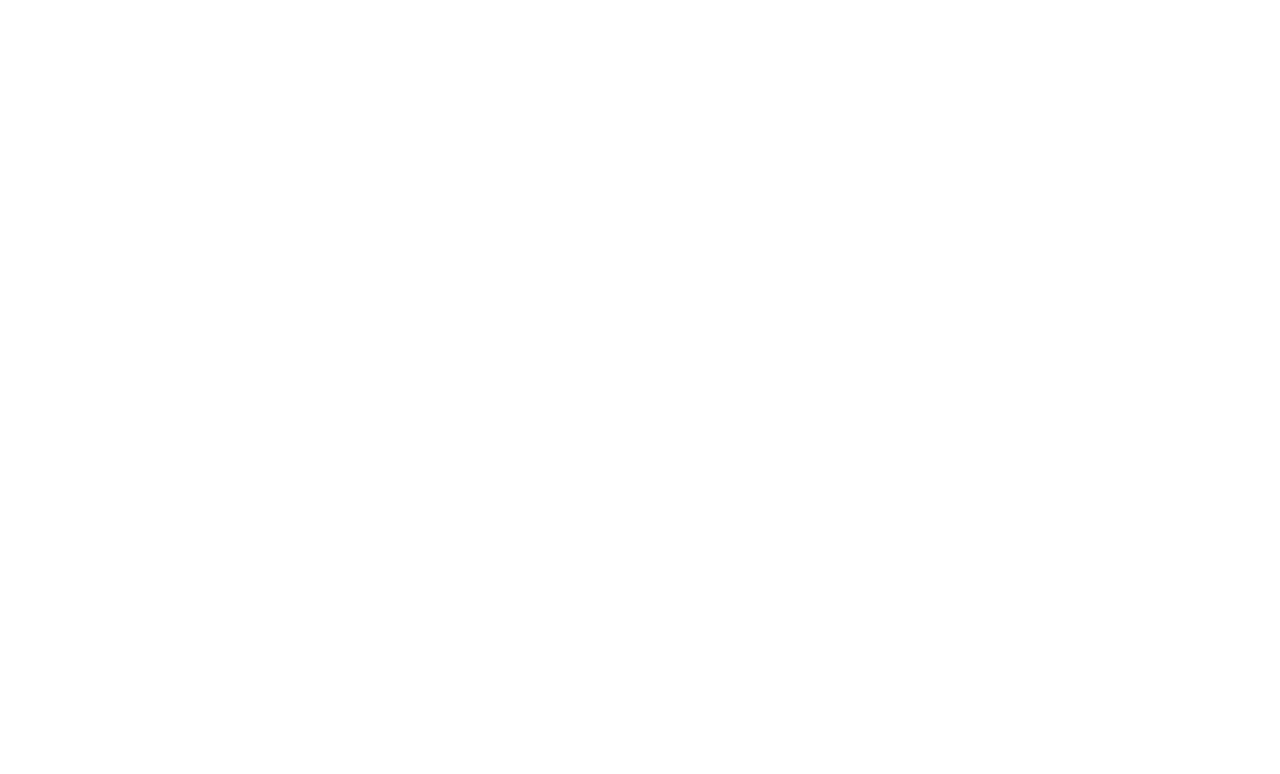
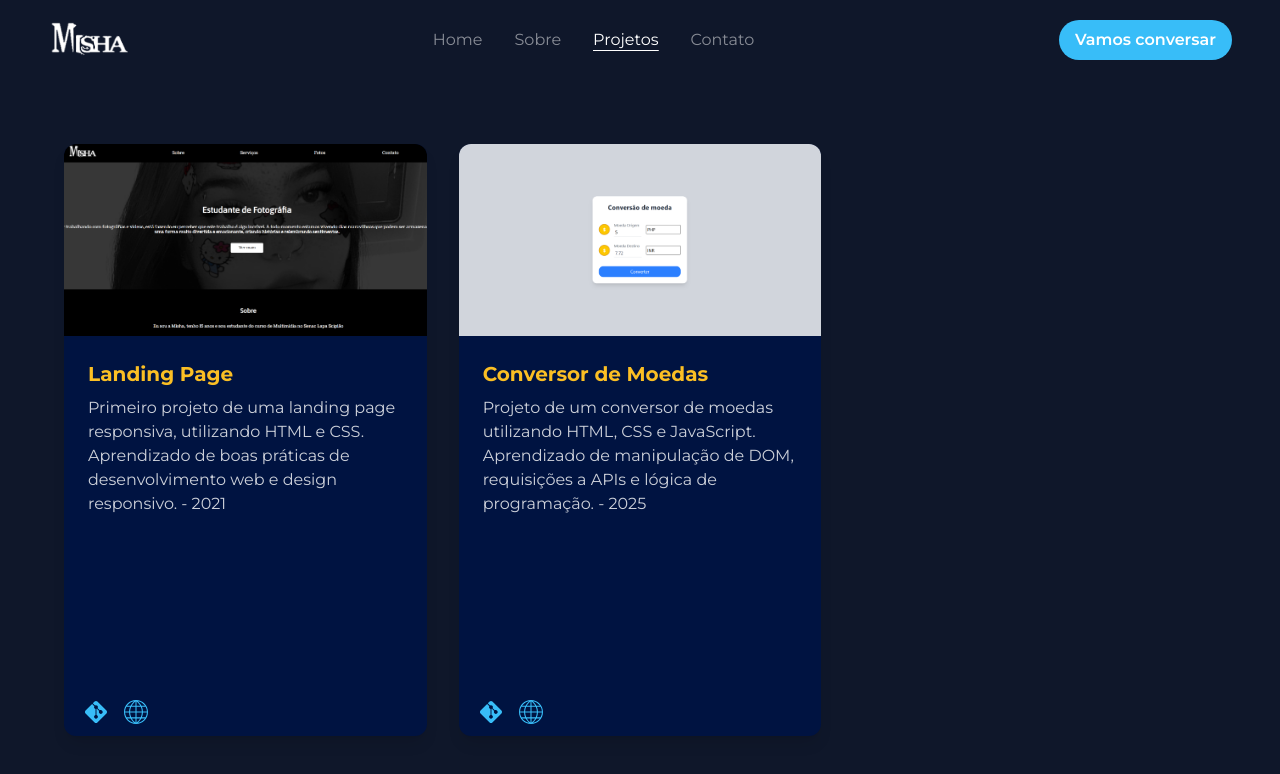
Before and after one commit to mimiisha/portfolio, a React (Vite) app: page /projetos in a window 1280 px wide. Before the commit this address had no page. Shown: the top 774 px of the page. Built offline with nearby package versions, Linux system fonts and the light colour scheme.

Commit message:
add de projeto

```diff
--- a/src/NavBar.jsx
+++ b/src/NavBar.jsx
@@ -40,7 +40,7 @@
   const navItems = [
     { label: "Home", path: "/" },
     { label: "Sobre", path: "/sobre" },
-    { label: "Portfolio", path: "/portfolio" },
+    { label: "Projetos", path: "/projetos" },
     { label: "Contato", path: "/contato" },
   ]
 
--- a/src/Portfolio.jsx
+++ b/src/Portfolio.jsx
@@ -1,6 +1,7 @@
 import React from "react"
 import ProjectCard from "./ProjectCard"
 import landingPage from "./imgs/landingPage.png"
+import conversormoedas from "./imgs/conversormoedas.png"
 
 const Portfolio = () => {
     const projects = [
@@ -12,15 +13,17 @@
             linkGitHub: "https://github.com/mimiisha/myfirstlandingpage"
         },
         {
-            image: landingPage,
-            title: "Nome do Projeto 2",
-            description: "Descrição completa do projeto e tecnologias utilizadas."
+            image: conversormoedas,
+            title: "Conversor de Moedas",
+            description: "Projeto de um conversor de moedas utilizando HTML, CSS e JavaScript. Aprendizado de manipulação de DOM, requisições a APIs e lógica de programação. - 2025",
+            linkInternet: "https://meuconversordemoedas.vercel.app/",
+            linkGitHub: "https://github.com/mimiisha/conversormoedas"
         },
-        {
-            image: landingPage,
-            title: "Nome do Projeto 3",
-            description: "Descrição completa do projeto e tecnologias utilizadas."
-        }
+        // {
+        //     image: landingPage,
+        //     title: "Nome do Projeto 3",
+        //     description: "Descrição completa do projeto e tecnologias utilizadas."
+        // }
     ]
 
     return (
--- a/src/main.jsx
+++ b/src/main.jsx
@@ -14,7 +14,7 @@
       <Routes>
         <Route path="/" element={<Layout><Home /></Layout>} />
         <Route path="/sobre" element={<Layout><AboutMe /></Layout>} />
-        <Route path="/portfolio" element={<Layout><Portfolio /></Layout>} />
+        <Route path="/projetos" element={<Layout><Portfolio /></Layout>} />
         <Route path="/contato" element={<Layout><Contact /></Layout>} />
       </Routes>
     </BrowserRouter>
```
Also changed, not shown: src/imgs/conversormoedas.png (added).
